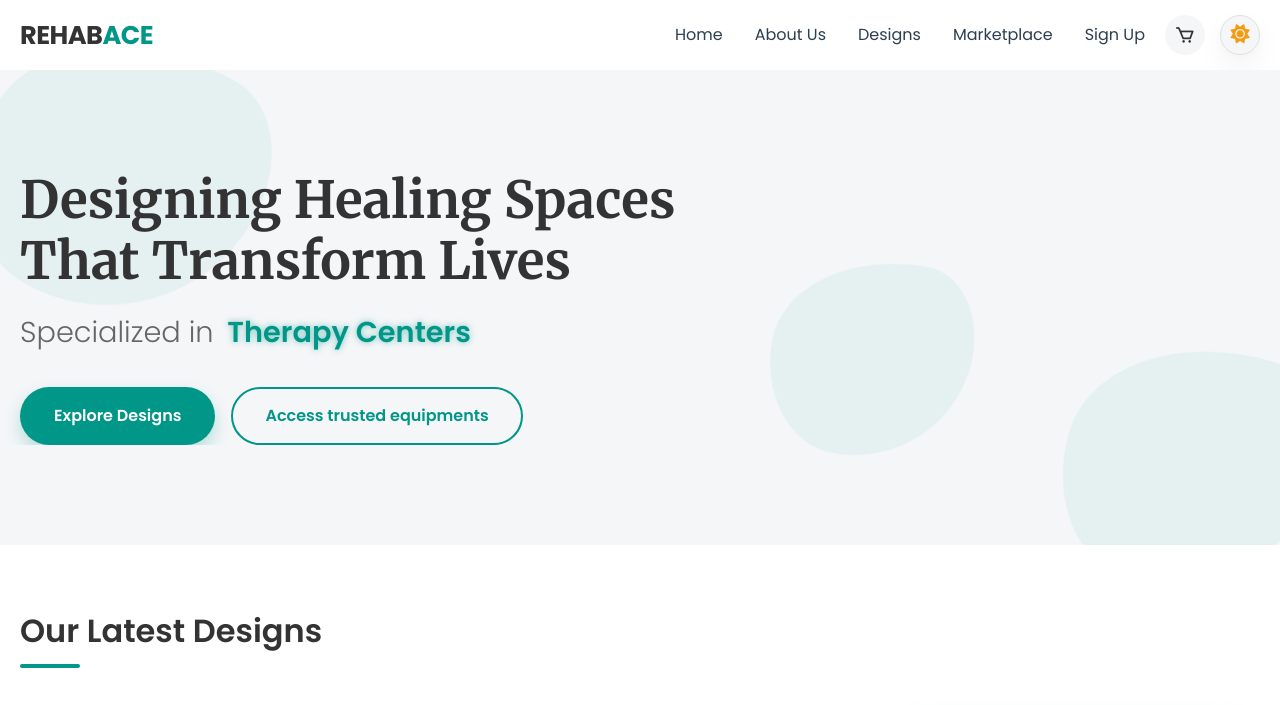
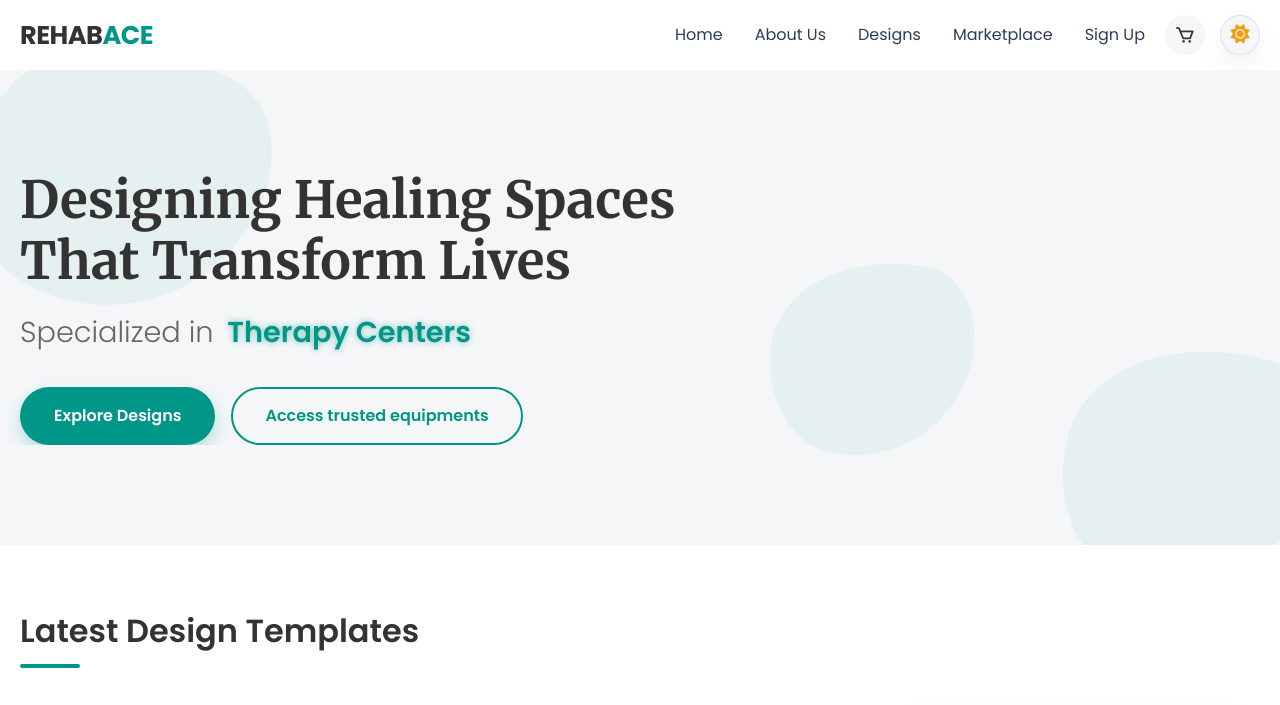
Before and after one commit to EmmanuelDeoye/rehabace, a plain HTML site: page index.html in a window 1280 px wide. Shown: the top 705 px of the page. Drawn offline with nearby package versions, Linux system fonts and the light colour scheme; no server answers.

Commit message:
Add files via upload

```diff
--- a/index.html
+++ b/index.html
@@ -93,7 +93,7 @@
     <!-- DESIGNS: horizontal scroll list (images only, latest 10) -->
     <section id="designs" class="designs-section">
       <div class="container">
-        <h2 class="section-title">Our Latest Designs</h2>
+        <h2 class="section-title">Latest Design Templates</h2>
         <div class="scroll-x" id="designScroll">
           <div style="padding: 2rem; text-align: center; color: var(--text-muted);">Loading designs...</div>
         </div>
```
